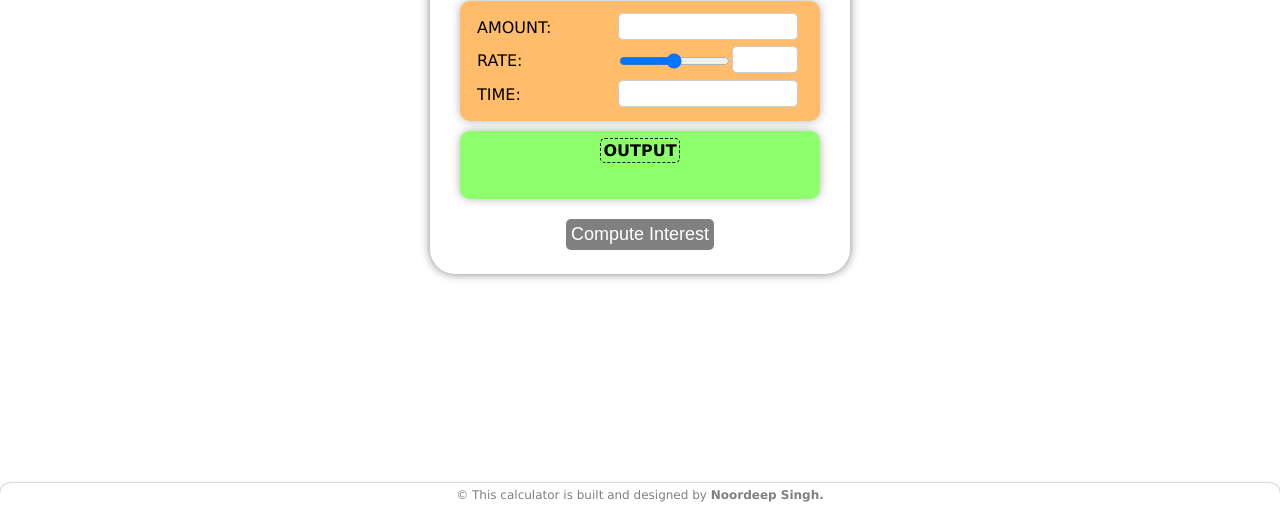
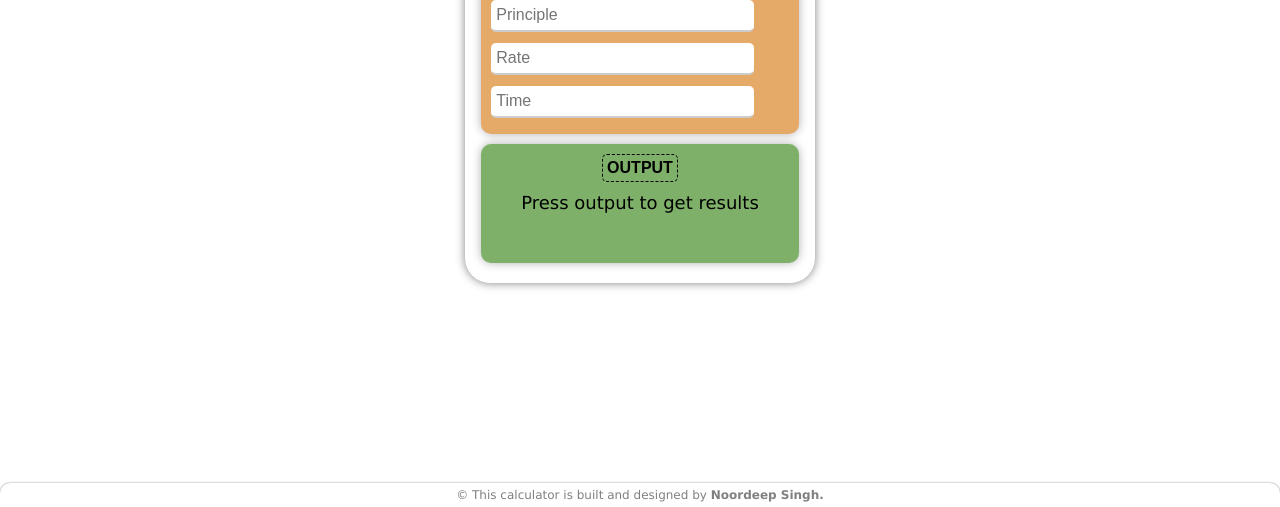
Before and after one commit to Noordeepsinghv/Mini-Projects, a plain HTML site: page Simple Interest Calculator/index.html in a window 1280 px wide. Shown: the part 293-800 px from the top of the page. Drawn offline with Linux system fonts and the light colour scheme.

Commit message:
Updated Input Feilds

```diff
--- a/Simple Interest Calculator/index.html
+++ b/Simple Interest Calculator/index.html
@@ -10,18 +10,18 @@
     <div class="maindiv">
         <h1>Simple Interest Calculator</h1>
         <div class="inputdiv">
-            <div id="principalDiv">
-                <span id="input">Amount:</span>
-                <input type="number" id="principal"> <br />
+            <div id="principleDiv" class="inputContainer">
+                <!-- <label for="principle" id="principle">principle</label> -->
+                <input type="number" id="principle" class="input" title="principle" placeholder="Principle" onchange="squeezeInput()">
             </div>
-            <div id="rateDiv">
-                <span id="input">Rate:</span>
-                <input id="rateValue" min="1" max="20" value="" onchange="updateRateValue()">
-                <input type="range" id="rate" min="1" max="20" value="10.25" step="0.25" onchange="updateRate()"><br>
+            <div id="rateDiv" class="inputContainer">
+                <!-- <label for="rateValue" id="rateValue">Rate</label> -->
+                <input id="rateValue" class="input" min="1" max="20" value="" placeholder="Rate" onchange="updateRateValue(), updateRate()">
+                <input type="range" id="rate" min="1" max="20" value="10.25" step="0.25" onchange="updateRate()">
             </div>
-            <div id="timeDiv">
-                <span id="input">Time:</span>
-                <input type="number" id="years" list="all_years"><br />
+            <div id="timeDiv" class="inputContainer">
+                <!-- <label for="years" id="years">Time</label> -->
+                <input type="number" class="input" id="years" list="all_years" placeholder="Time">
                 <datalist id="all_years">
                     <option value="1">1</option>
                     <option value="2">2</option>
@@ -37,10 +37,9 @@
             </div>
         </div>
         <div class="outputdiv">
-            <span id="outputLable">Output</span>
-            <span id="result"></span><br>
+            <button id="outputLable" onclick="compute()" >Output</button>
+            <span id="result">Press output to get results</span><br>
         </div>
-        <button id="compute" onclick="compute()">Compute Interest</button><br>
     </div>
     <div>
         <button id="DayNightSwitch" onclick="toggleDayNight()">
--- a/Simple Interest Calculator/script.js
+++ b/Simple Interest Calculator/script.js
@@ -1,20 +1,20 @@
 function compute() {
-    var principal = document.getElementById("principal").value;
+    var principle = document.getElementById("principle").value;
     var rate = document.getElementById("rate").value;
     var years = document.getElementById("years").value;
 
-    if (principal <= 0) {
-        alert("Please enter a positive number for Principal");
-        document.getElementById("principal").focus();
+    if (principle <= 0) {
+        alert("Please enter a positive number for principle");
+        document.getElementById("principle").focus();
         return;
     }
 
-    var interest = (principal * rate * years) / 100;
-    var totalAmount = parseFloat(principal) + parseFloat(interest);
+    var interest = (principle * rate * years) / 100;
+    var totalAmount = parseFloat(principle) + parseFloat(interest);
     var year = new Date().getFullYear() + parseInt(years);
 
     document.getElementById("result").innerHTML =
-        "If you deposit <span id='output'>" + principal + "</span>,<br>" +
+        "If you deposit <span id='output'>" + principle + "</span>,<br>" +
         "at an interest rate of <span id='output'>" + rate + "%</span>.<br>" +
         "You will receive an amount of <span id='output'>" + totalAmount.toFixed(2) + "</span>,<br>" +
         "in the year <span id='output'>" + year + "</span>.";
@@ -26,6 +26,12 @@ function updateRate() {
 function updateRateValue() {
     var rate = document.getElementById("rateValue").value;
     document.getElementById("rate").value = rate;
+}
+
+function squeezeInput(){
+    var inputBox = document.getElementById("principle");
+    inputBox.style.width = "60%";
+    inputBox.style.alignSelf = "right";
 }
 
 const darkModeQuery = window.matchMedia('(prefers-color-scheme: dark)');
--- a/Simple Interest Calculator/style.css
+++ b/Simple Interest Calculator/style.css
@@ -19,7 +19,7 @@ html {
 
 h1 {
     color: grey;
-    font-size: clamp(0.5vw, 1.52em, 2rem);
+    font-size: 1.35rem;
     margin-top: 5px;
     transition: color 0.4s ease;
 }
@@ -30,16 +30,16 @@ body.dark-mode h1 {
 .maindiv {
     background-color: white;
     color: black;
-    width: 80%;
+    width: 350px;
+    /* height: 400px; */
     max-width: 400px;
-    padding: 10px 10px 5px;
+    padding: 10px 0px 20px 0px;
     border-radius: 25px;
     text-align: center;
     box-shadow: 0 0 10px rgba(0, 0, 0, 0.5);
     display: flex;
     flex-direction: column;
     align-items: center;
-    justify-content: center;
     transition: background-color 0.4s ease, color 0.4s ease, box-shadow 0.2s ease;
 }
 body.dark-mode .maindiv {
@@ -60,89 +60,91 @@ body.dark-mode .maindiv:focus-within {
 }
 
 .inputdiv {
-    background-color: rgb(255, 188, 107);
+    background-color: #e6aa68ff;
     width: 85%;
+    height: 40%;
     padding: 10px;
     margin-bottom: 5px;
     border-radius: 10px;
     box-shadow: 0 0 10px rgba(0, 0, 0, 0.3);
     display: flex;
     flex-direction: column;
+    justify-content: center;
+    align-items: center;
     transition: background-color 0.4s ease, color 0.4s ease, box-shadow 0.4s ease;
 }
 body.dark-mode .inputdiv {
-    background-color: rgb(205, 138, 57);
+    background-color: #e6aa68cc;
     color: white;
     box-shadow: 0 0 10px rgba(255, 255, 255, 0.3);
 }
 
 .outputdiv {
-    background-color: rgb(142, 255, 108);
+    background-color: #7fb069ff;
     width: 85%;
+    height: 40%;
     padding: 10px;
     margin-top: 5px;
     border-radius: 10px;
     box-shadow: 0 0 10px rgba(0, 0, 0, 0.3);
-    transition: background-color 0.4s ease, color 0.4s ease, box-shadow 0.4s ease;
+    transition: all 0.4s ease;
+    transition: background-color 0.4s ease, color 0.4s ease, box-shadow 0.4s ease, height 0.4s ease;
 }
 body.dark-mode .outputdiv {
-    background-color: rgb(57, 205, 138);
+    background-color: #7fb069cc;
     color: white;
     box-shadow: 0 0 10px rgba(255, 255, 255, 0.3);
 }
 
-div#principalDiv,
+div#principleDiv,
 div#rateDiv,
 div#timeDiv {
-    margin: 2px;
+    width: 100%;
+    margin: 5px;
+    height: 40px;
+
 }
 
-span#input {
-    float: left;
-    color: black;
-    font-size: 16px;
-    text-transform: uppercase;
+.input {
+    width: 85%;
+    height: 20px;
     padding: 5px;
-    transition: color 0.4s ease;
-}
-body.dark-mode span#input {
-    color: white;
+    border: 1px solid;
+    border-radius: 5px;
+    border: none;
+    outline: none; /* Remove default focus outline */
+    border-bottom: 2px solid #ccc; /* Bottom border effect */
+    font-size: 1rem;
+    position: relative;
+    display: block;
+    transition: all 0.2s ease;
 }
 
-input#rateValue {
-    width: 16%;
-    float: right;
-    text-align: center;
-    padding: 5px;
-    border-radius: 5px;
-    border: 1px solid #ccc;
-    margin-right: 10px;
-}
-
-input[type="number"] {
-    width: 50%;
-    float: right;
-    padding: 5px;
-    border-radius: 5px;
-    border: 1px solid #ccc;
-    margin-right: 10px;
-}
+/* .inputContainer label{
+    position: absolute;
+    left: 50px
+    color: #fffbbdff;
+    pointer-events: none;
+    transition: all 0.2s ease;
+} */
 
 input[type="range"] {
     width: 30%;
     float: right;
     cursor: pointer;
     padding: 5px;
+    display: none;
 }
 
-span#outputLable {
+button#outputLable {
+    background: transparent;
     color: black;
     font-size: 16px;
     font-weight: bold;
     text-align: center;
     text-transform: uppercase;
     border: 1px dashed black;
-    padding: 2px;
+    padding: 4px;
     border-radius: 5px;
     transition: color 0.4s ease, border-color 0.4s ease;
 }
@@ -173,7 +175,7 @@ body.dark-mode span#output {
     color: white;
 }
 
-#compute {
+/* #compute {
     background-color: gray;
     color: white;
     padding: 5px;
@@ -187,7 +189,7 @@ body.dark-mode span#output {
 body.dark-mode #compute {
     background-color: grey;
     color: white;
-}
+} */
 
 #compute:hover {
     box-shadow: 0 0 10px rgba(0, 0, 0, 0.4);
@@ -255,7 +257,7 @@ body.dark-mode #DayNightSwitch:active #DayNightIcon {
 }
 
 footer {
-    position: fixed;
+    position:absolute;
     bottom: 0;
     left: 0;
     right: 0;
```
Also changed, not shown: Simple Interest Calculator/colorPalettes.txt (added).
